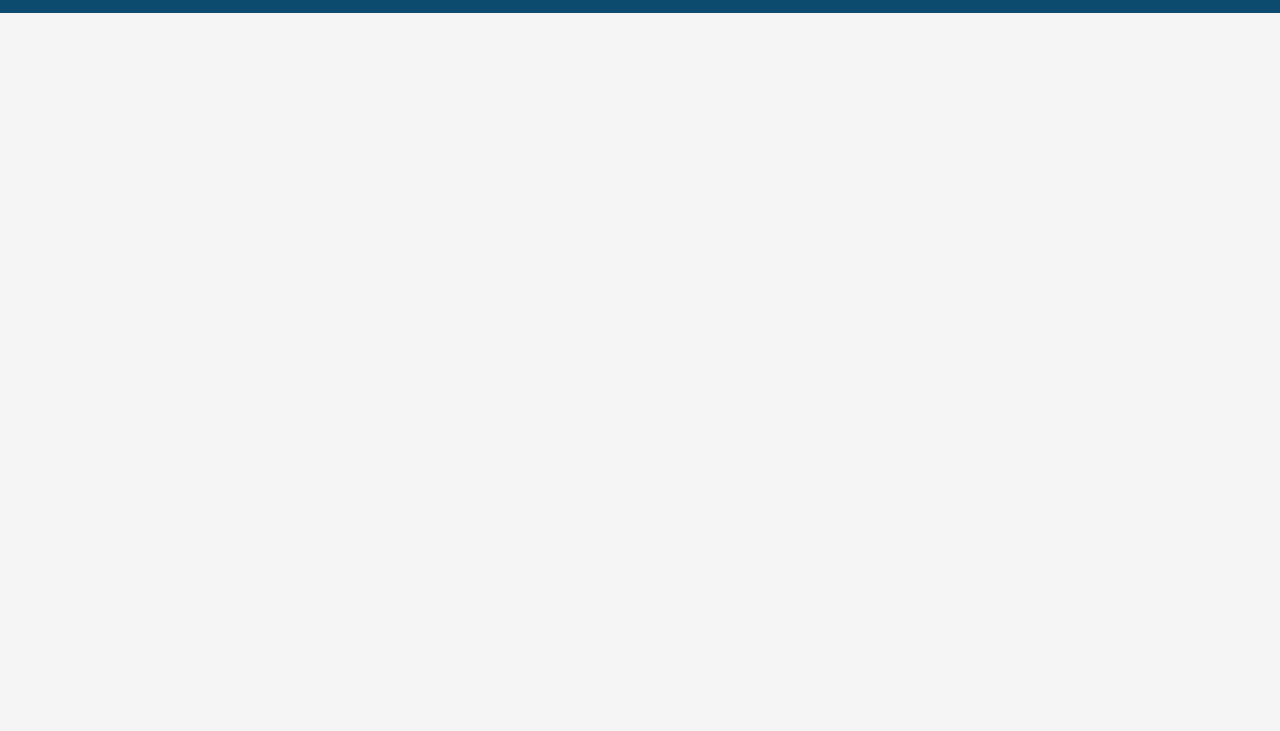
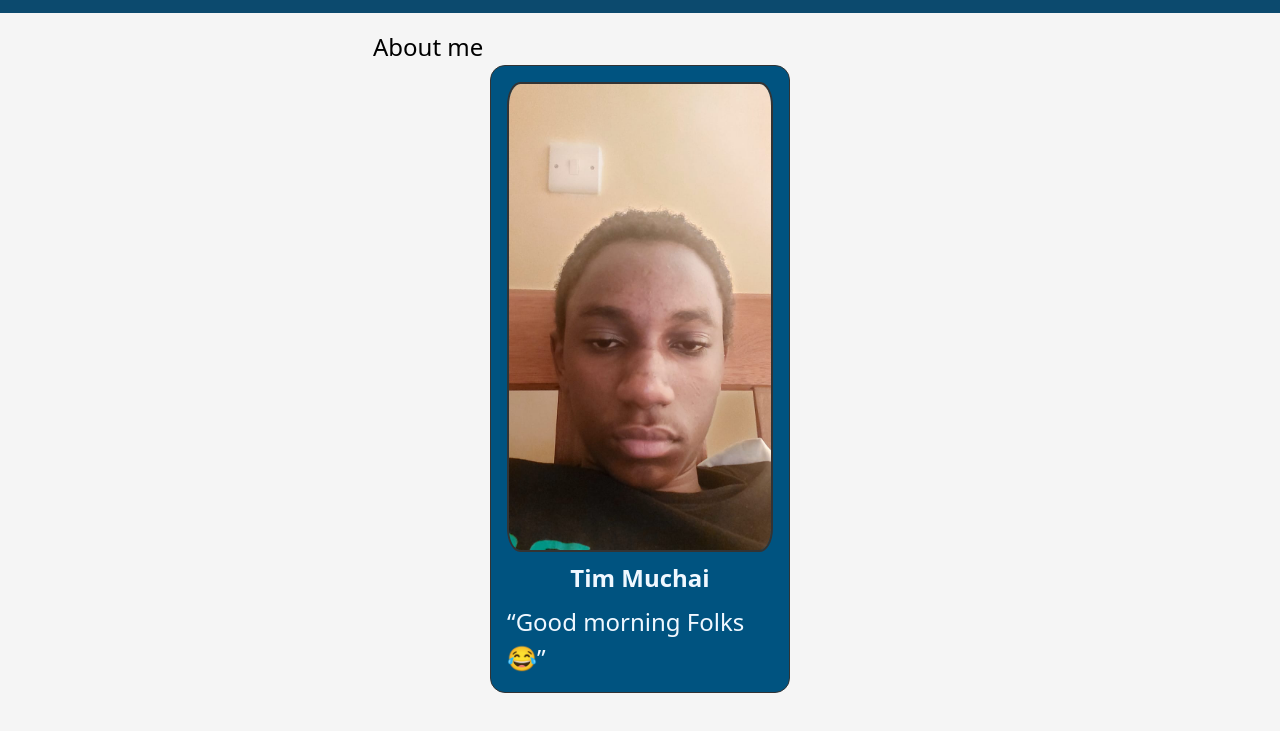
Before and after one commit to TR7J/SA-Project, a website: page build/index.html in a window 1280 px wide. Shown: the part 51-782 px from the top of the page. Drawn offline with Linux system fonts and the light colour scheme.

Commit message:
Creating a card

```diff
--- a/build/index.html
+++ b/build/index.html
@@ -36,5 +36,18 @@
             </nav>
         </section>
     </header>
+    <main>
+        <section id="aboutme" class="aboutme">
+            <h2 class="main_aboutme">About me</h2>
+            <article id="mypicture" class="card">
+                <figure>
+                  <img src="/build/img/me.jpeg" alt="me:)" title="Hi, guys" width="500" height="500">
+                  <figcaption>Tim Muchai</figcaption>
+                </figure>
+                <p><q>Good morning Folks😂</q></p>
+            </article>
+        </section>
+
+    </main>
 </body>
 </html>
```
Also changed, not shown: build/css/style.css.
